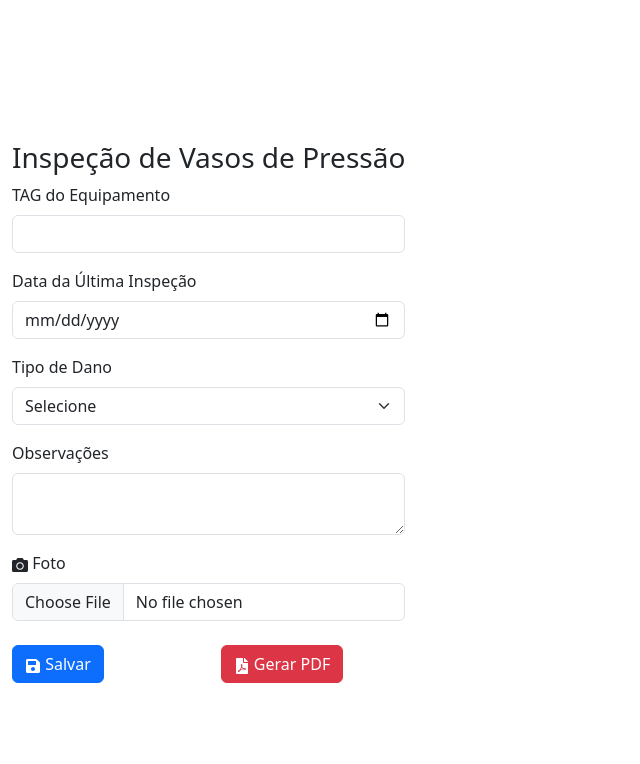
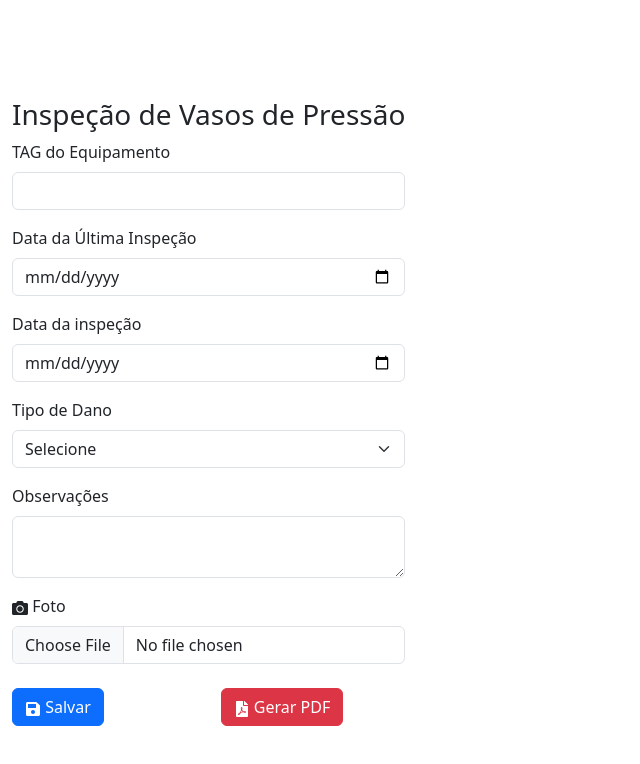
Before and after one commit to Galvictor/formulario-inspecao, a React (Vite) app: page / in a window 1280 px wide. Shown: the top 764 px of the page, without its empty margins (0-640 px from the left). Built offline with nearby package versions, Linux system fonts and the light colour scheme.

Commit message:
✨ Adiciona campo para data de inspeção no "FormularioInspecao"

```diff
--- a/src/components/FormularioInspecao.jsx
+++ b/src/components/FormularioInspecao.jsx
@@ -9,6 +9,7 @@ const FormularioInspecao = () => {
     const [form, setForm] = useState({
         tag: '',
         ultima: '',
+        data: '',
         tipoDano: '',
         observacoes: '',
         foto: null
@@ -82,6 +83,18 @@ const FormularioInspecao = () => {
             </FormGroup>
 
             <FormGroup>
+                <Label for="data">Data da inspeção</Label>
+                <Input
+                    type="date"
+                    name="data"
+                    id="data"
+                    required
+                    value={form.data}
+                    onChange={handleChange}
+                />
+            </FormGroup>
+
+            <FormGroup>
                 <Label for="tipoDano">Tipo de Dano</Label>
                 <Input type="select" name="tipoDano" id="tipoDano" required value={form.tipoDano}
                        onChange={handleChange}>
```
